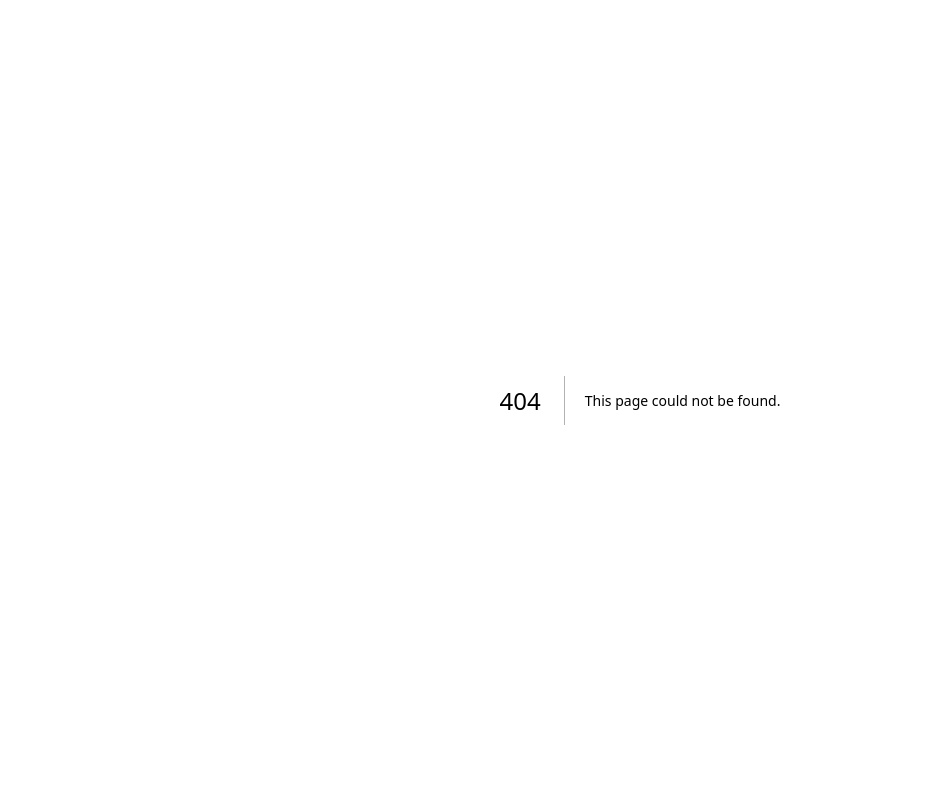
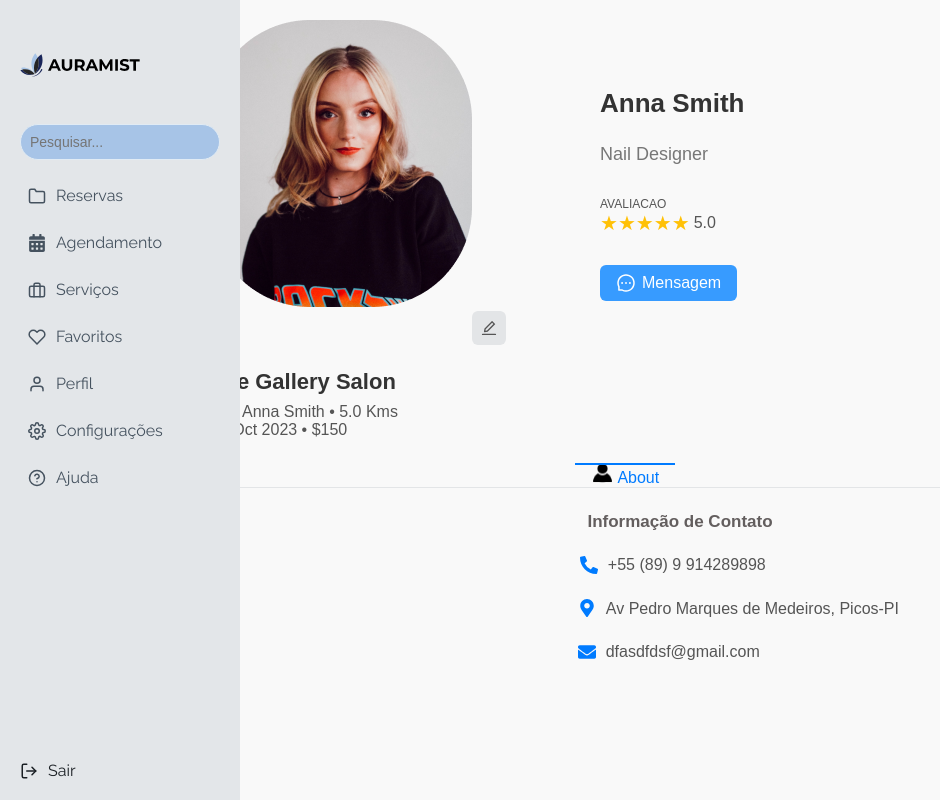
Before and after one commit to LivyaKelly/auramist-front-end, a Next.js app: page /perfil in a window 1280 px wide. Before the commit this address had no page. Shown: the whole page, without its empty margins (0-940 px from the left). Built offline with nearby package versions, Linux system fonts and the light colour scheme.

Commit message:
Fazendo a tela de perfil

```diff
--- /dev/null
+++ b/src/pages/perfil.js
@@ -0,0 +1,78 @@
+import React from "react";
+import Sidebar from "@/components/sideBar";
+import Image from 'next/image';
+import { AiOutlineEdit, AiOutlineMessage, AiOutlineCalendar } from 'react-icons/ai';
+import { FaPhoneAlt, FaMapMarkerAlt, FaEnvelope } from 'react-icons/fa';
+import styles from "@/styles/perfil.module.css";
+
+export default function Perfil() {
+    return (
+        <>
+            <Sidebar />
+            <div className={styles.profileContainer}>
+                {/* Header Section */}
+                <div className={styles.headerSection}>
+                    {/* Profile Image */}
+                    <div className={styles.profileImageWrapper}>
+                        <Image
+                            src="/img/fotos/unsplash_plsF6obTgms.png"
+                            alt="Profile"
+                            width={150}
+                            height={150}
+                            className={styles.profileImage}
+                        />
+                        <button className={styles.editButton}>
+                            <AiOutlineEdit className={styles.editIcon} />
+                        </button>
+                    </div>
+
+                    {/* Info Section */}
+                    <div className={styles.infoSection}>
+                        <h1 className={styles.profileName}>Anna Smith</h1>
+                        <p className={styles.profileRole}>Nail Designer</p>
+
+                        {/* Ratings and Message */}
+                        <div className={styles.ratingsMessage}>
+                        <p className={styles.avaliacao}>AVALIACAO</p>
+                            <div className={styles.ratings}>
+                                <span className={styles.stars}>&#9733;&#9733;&#9733;&#9733;&#9733;</span>
+                                <span className={styles.ratingValue}>5.0</span>
+                            </div>
+                            <button className={styles.messageButton}>
+                                <AiOutlineMessage className={styles.messageIcon} /> Mensagem
+                            </button>
+                        </div>
+                    </div>
+                </div>
+
+                {/* Appointment Details Section */}
+                <div className={styles.appointmentDetails}>
+                    <h2 className={styles.salonName}>The Gallery Salon</h2>
+                    <ul className={styles.appointmentList}>
+                        <li>with Anna Smith &bull; 5.0 Kms</li>
+                        <li>19 Oct 2023 &bull; $150</li>
+                    </ul>
+                </div>
+
+                {/* Tab Navigation */}
+                <div className={styles.tabNavigation}>
+                    <nav className={styles.tabs}>
+                        <a href="#about" className={`${styles.tabLink} ${styles.active}`}>
+                            <Image src="/img/icons/3171065 1.svg" alt="About Icon" width={23} height={20} className={styles.tabIcon} /> About
+                        </a>
+                    </nav>
+                </div>
+
+                {/* Contact Information */}
+                <div id="about" className={styles.contactInfo}>
+                    <h3 className={styles.contactTitle}>Informação de Contato</h3>
+                    <ul className={styles.contactList}>
+                        <li className={styles.contactItem1}><FaPhoneAlt className={styles.contactIcon} /> +55 (89) 9 914289898</li>
+                        <li className={styles.contactItem2}><FaMapMarkerAlt className={styles.contactIcon} /> Av Pedro Marques de Medeiros, Picos-PI</li>
+                        <li className={styles.contactItem3}><FaEnvelope className={styles.contactIcon} /> dfasdfdsf@gmail.com</li>
+                    </ul>
+                </div>
+            </div>
+        </>
+    );
+}
--- /dev/null
+++ b/src/styles/perfil.module.css
@@ -0,0 +1,218 @@
+.profileContainer {
+    max-width: 900px;
+    margin: 0 auto;
+    padding: 20px;
+    border-radius: 8px;
+    font-family: Arial, sans-serif;
+}
+
+.headerSection {
+    display: flex;
+    align-items: center;
+    gap: 8rem;
+}
+
+.profileImage {
+    width: 100%;
+    height: 100%;
+    object-fit: cover;
+}
+
+.editButton {
+    display: flex;
+    margin-left: 100%;
+    background-color: #e3e5e7;
+    border: none;
+    border-radius: 6px;
+    padding: 8px;
+    cursor: pointer;
+    transition: background-color 0.3s;
+}
+
+.editButton:hover {
+    background-color: #ddd;
+}
+
+.editIcon {
+    font-size: 18px;
+    color: #555;
+}
+
+.infoSection {
+    margin-top: 24px;
+    display: flex;
+    flex-direction: column;
+    gap: 20px;
+}
+
+.profileName {
+    font-size: 26px;
+    font-weight: bold;
+    margin-bottom: 5px;
+    color: #333;
+}
+
+.profileRole {
+    color: #777;
+    font-size: 18px;
+}
+
+.ratingsMessage {
+    display: flex;
+    flex-direction: column;
+    align-items: flex-start;
+    margin-top: 12px;
+}
+
+.ratings {
+    display: flex;
+    align-items: center;
+    gap: 4px;
+}
+
+.avaliacao {
+    font-size: 12px;
+    color: #555;
+
+}
+
+.stars {
+    color: #ffc107;
+    font-size: 20px;
+}
+
+.ratingValue {
+    color: #555;
+    font-size: 16px;
+}
+
+.messageButton {
+    background-color: #379bff;
+    color: white;
+    padding: 8px 16px;
+    border: none;
+    border-radius: 6px;
+    cursor: pointer;
+    display: flex;
+    align-items: center;
+    font-size: 16px;
+    transition: background-color 0.3s;
+    margin-top: 30px;
+}
+
+.messageButton:hover {
+    background-color: #0056b3;
+}
+
+.messageIcon {
+    margin-right: 6px;
+    font-size: 20px;
+}
+
+.appointmentDetails {
+    margin-top: 24px;
+}
+
+.salonName {
+    font-size: 22px;
+    font-weight: bold;
+    color: #333;
+}
+
+.appointmentList {
+    color: #555;
+    margin-top: 8px;
+}
+
+.tabNavigation {
+    display: flex;
+    gap: 15px;
+    margin-top: 24px;
+    justify-content: center;
+    margin-right: 30px;
+    border-bottom: 1px solid #e3e5e7;
+}
+
+.tabLink {
+    position: relative;
+    padding: 8px 16px;
+    font-weight: 500;
+    color: #007bff;
+    text-decoration: none;
+    transition: color 0.3s ease;
+}
+
+.tabLink:hover {
+    color: #0056b3;
+}
+
+.tabLink::after {
+    content: "";
+    position: absolute;
+    bottom: 5;
+    left: 0;
+    width: 0;
+    height: 2px;
+    background-color: #007bff;
+    transition: width 0.3s ease;
+}
+
+.tabLink.active::after {
+    width: 100%;
+}
+
+.contactInfo {
+    margin-top: 24px;
+}
+
+.contactTitle {
+    display: flex;
+    align-items: center;
+    margin-left: 80px;
+    justify-content: center;
+    font-size: 17px;
+    font-weight: bold;
+    color: #635e5e;
+}
+
+.contactList {
+    display: flex;
+    flex-direction: column;
+    align-items: center;
+    justify-content: center;
+    margin-top: 10px;
+    color: #555;
+    font-size: 16px;
+    line-height: 1.6;
+    margin: 20px;
+    gap: 10px;
+}
+
+.contactIcon {
+    color: #007bff;
+    font-size: 18px;
+}
+
+.contactItem1{
+    display: flex;
+    align-items: center;
+    gap: 10px;
+    margin-left: 8%;
+    margin-bottom: 8px;
+}
+
+.contactItem2{
+    display: flex;
+    align-items: center;
+    gap: 10px;
+    margin-left: 24%;
+    margin-bottom: 8px;
+}
+
+.contactItem3{
+    display: flex;
+    align-items: center;
+    gap: 10px;
+    margin-left: 7%;
+    margin-bottom: 8px;
+}
--- a/src/styles/sideBar.module.css
+++ b/src/styles/sideBar.module.css
@@ -1,7 +1,7 @@
 .barraLateral {
     width: 240px;
     height: 100vh;
-    background-color: #ebebeb;
+    background-color: #e3e6e9;
     display: flex;
     flex-direction: column;
     justify-content: space-between;
```
Also changed, not shown: public/img/fotos/unsplash_plsF6obTgms.png (added), public/img/icons/3171065 1.svg (added), src/components/perfil.js (deleted).
